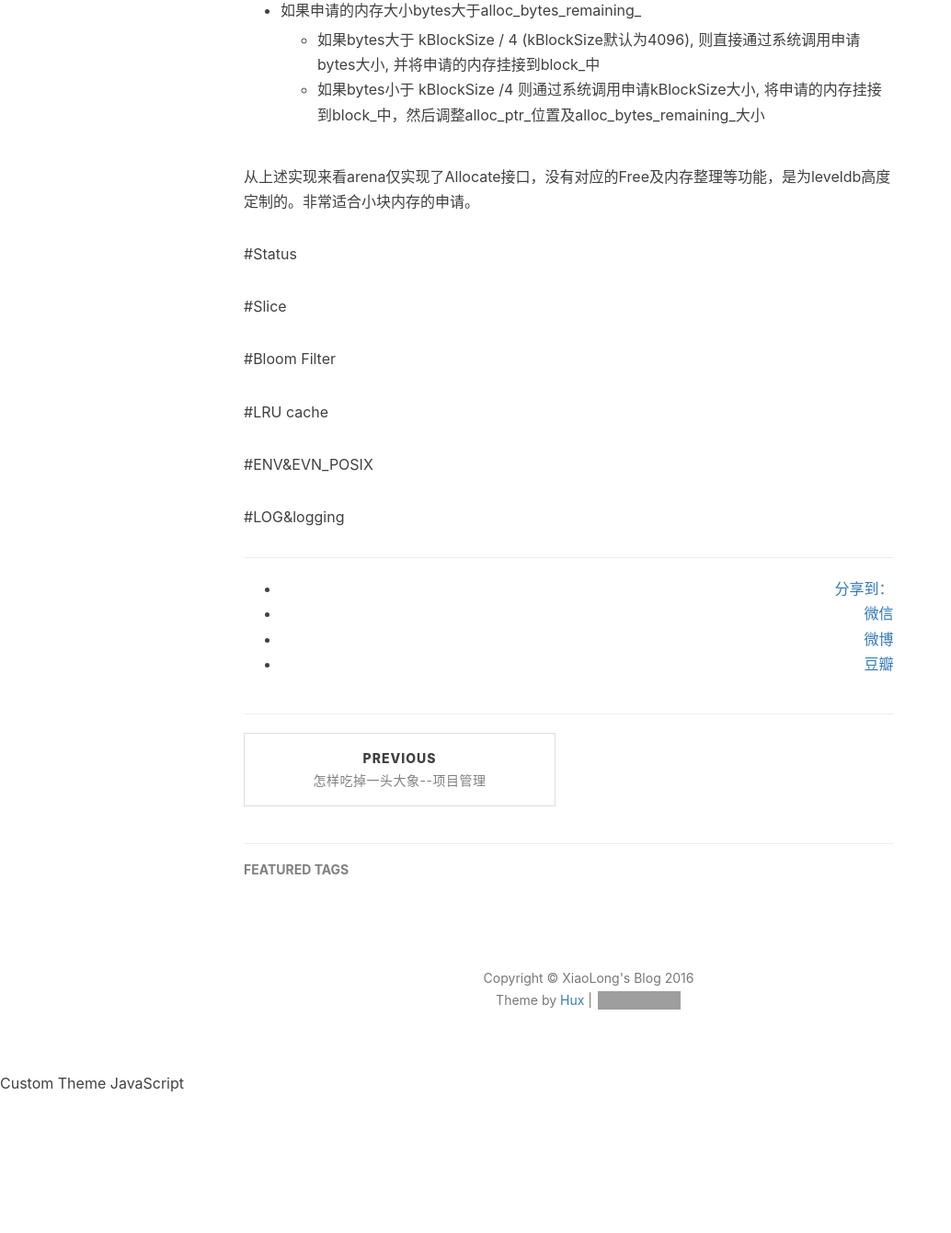
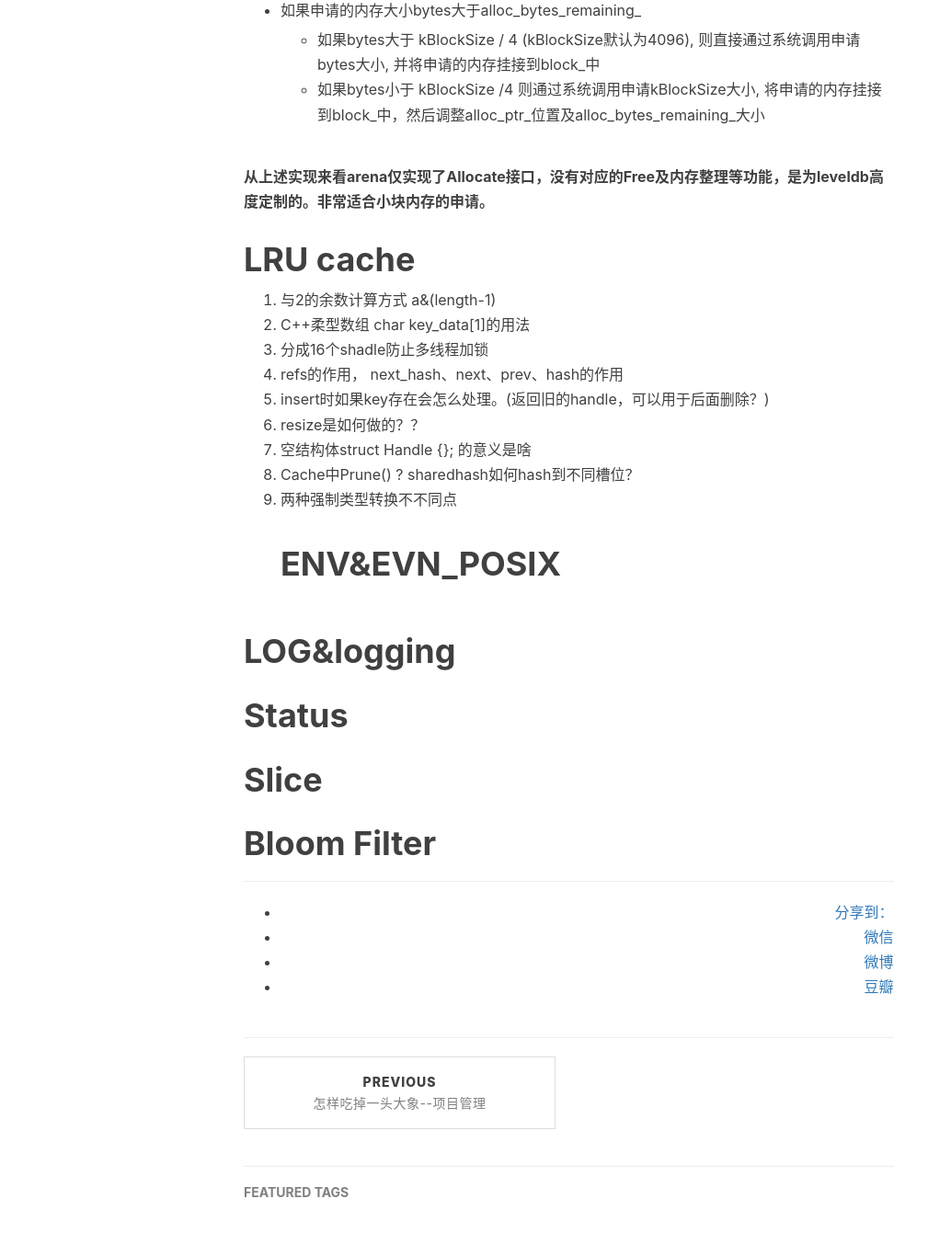
Before and after one commit to gao-xiao-long/gao-xiao-long.github.io, a Jekyll site: the page built from _posts/2016-05-05-leveldb-util.markdown, in a window 1280 px wide and 1400 px high, scrolled down 1760 px. Shown: the top 1341 px of the window at 92% size, without its empty margins (0-1034 px from the left). Built offline with Jekyll 4.4.1, drawn with Linux system fonts in a browser that asks for light colours; nearby versions of some CDN libraries; Markdown is read by kramdown in place of the engine named in the settings; comment, search, counter and statistics services are not loaded; before the commit the page ends 2952 px from its top, so only the background shows below that; some of the changed text lies outside the part shown; grey boxes are pictures that could not be loaded.

Commit message:
mofiy post

```diff
--- a/_config.yml
+++ b/_config.yml
@@ -39,6 +39,7 @@ gems: [jekyll-paginate]
 # document: http://jekyllrb.com/docs/configuration/#kramdown
 markdown_ext: "markdown,mkdown,mkdn,mkd,md"
 #markdown: kramdown
+markdown: redcarpet
 #kramdown:
 #  input: GFM                            # use Github Flavored Markdown !important
 
--- a/_posts/2016-05-05-leveldb-util.markdown
+++ b/_posts/2016-05-05-leveldb-util.markdown
@@ -44,16 +44,25 @@ port::AtomicPointer memory_usage_; // arena使用内存大小
     - 如果bytes大于 kBlockSize / 4 (kBlockSize默认为4096), 则直接通过系统调用申请bytes大小, 并将申请的内存挂接到block_中
     - 如果bytes小于 kBlockSize /4 则通过系统调用申请kBlockSize大小, 将申请的内存挂接到block_中，然后调整alloc_ptr_位置及alloc_bytes_remaining_大小
 
-从上述实现来看arena仅实现了Allocate接口，没有对应的Free及内存整理等功能，是为leveldb高度定制的。非常适合小块内存的申请。
+**从上述实现来看arena仅实现了Allocate接口，没有对应的Free及内存整理等功能，是为leveldb高度定制的。非常适合小块内存的申请。**
+
+
+#LRU cache
+1. 与2的余数计算方式 a&(length-1)
+2. C++柔型数组 char key_data[1]的用法
+3. 分成16个shadle防止多线程加锁
+4. refs的作用， next_hash、next、prev、hash的作用
+5. insert时如果key存在会怎么处理。(返回旧的handle，可以用于后面删除？)
+6. resize是如何做的？？
+7. 空结构体struct Handle {}; 的意义是啥
+8. Cache中Prune() ? sharedhash如何hash到不同槽位？
+9. 两种强制类型转换不不同点
+#ENV&EVN_POSIX
+
+#LOG&logging
 
 #Status
 
 #Slice
 
 #Bloom Filter
-
-#LRU cache
-
-#ENV&EVN_POSIX
-
-#LOG&logging
--- /dev/null
+++ b/_posts/useful.html
@@ -0,0 +1,6 @@
+http://duanple.blog.163.com/blog/static/70971767201171705113636/ 一个快速轻量级的key-value存储库(译)
+http://duanple.blog.163.com/blog/static/70971767201242491334104/ LevelDB 理论基础
+http://duanple.blog.163.com/blog/static/7097176720123227403134/ LevelDB Bloom Filter实现
+http://duanple.blog.163.com/blog/static/7097176720120391321283/ The Log-Structured Merge-Tree(译)：上
+http://duanple.blog.163.com/blog/static/7097176720123202125771/ The Log-Structured Merge-Tree(译)：中
+http://duanple.blog.163.com/blog/static/7097176720123202219903/ The Log-Structured Merge-Tree(译)：下
```
Also changed, not shown: _posts/impl.md (+1 -0 lines), 2 other files.
